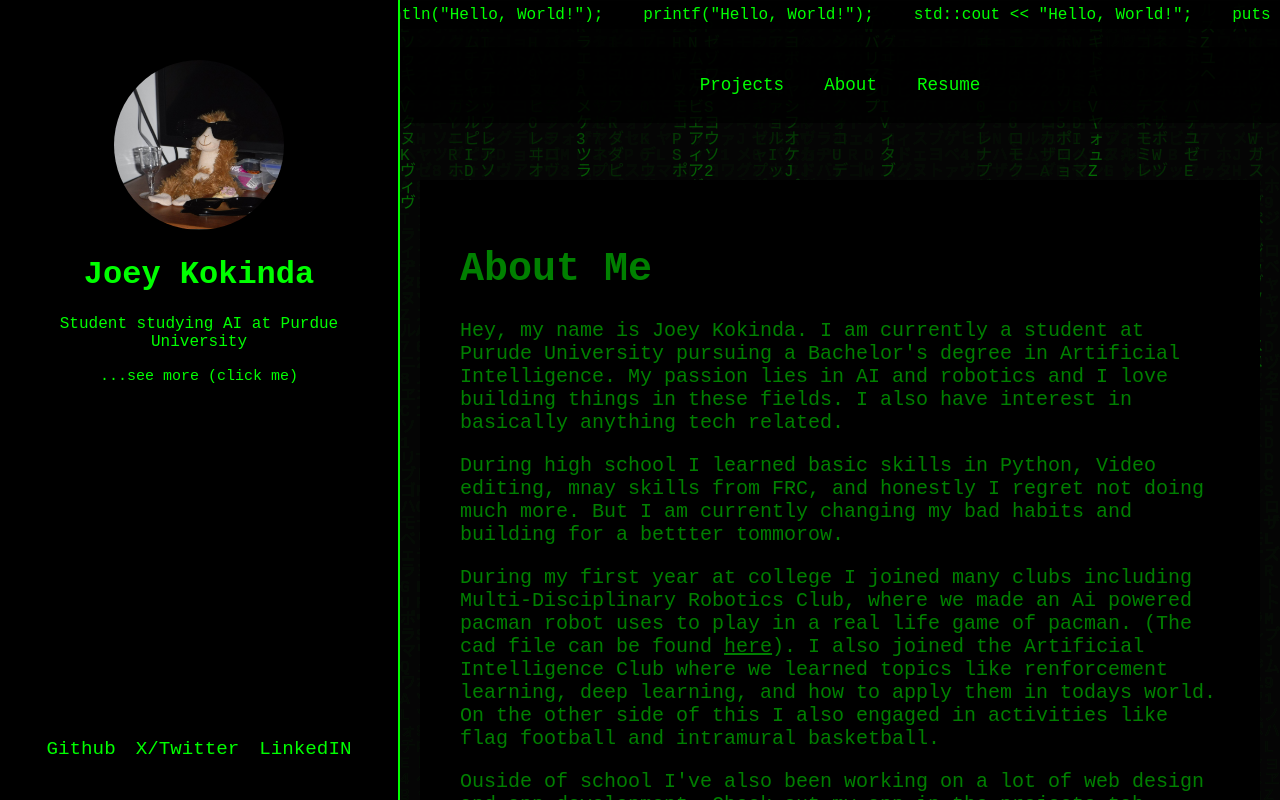
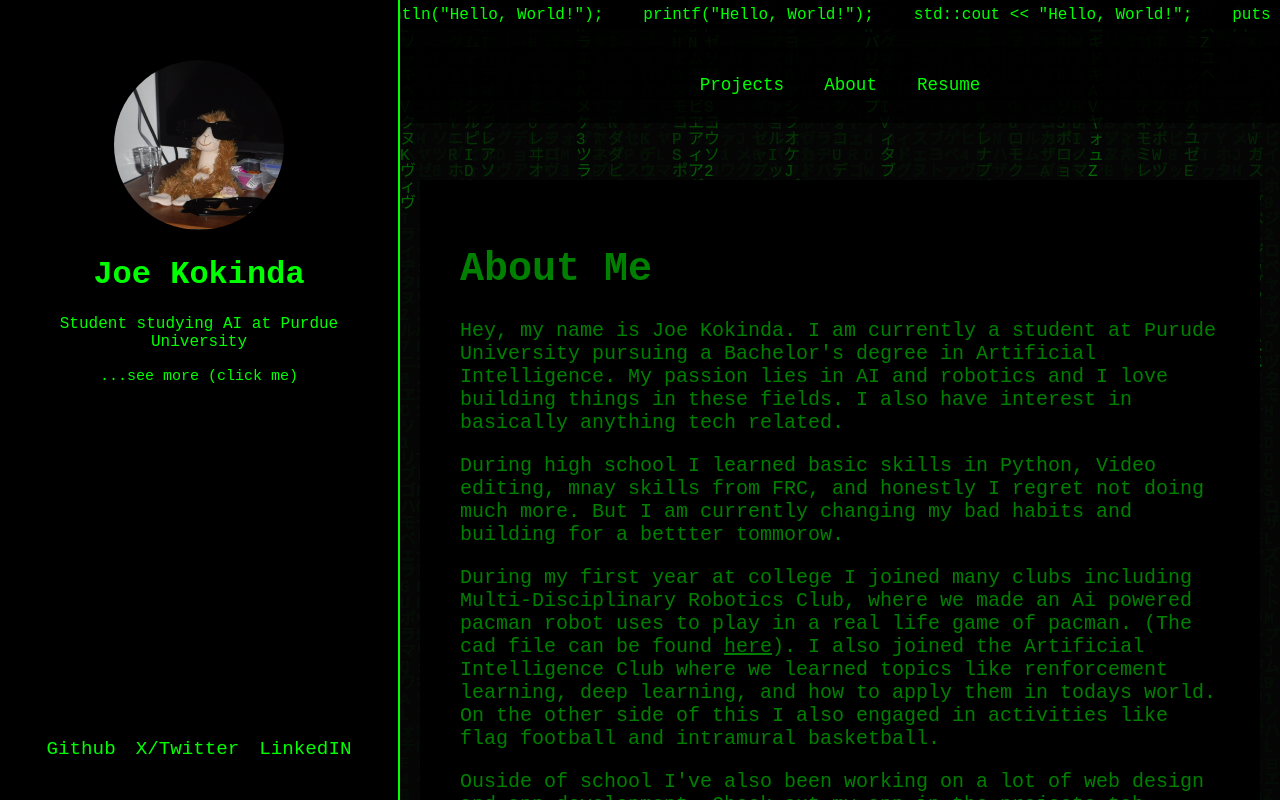
Before and after one commit to sp3ked/jkokweb, a React (Create React App) app: page /about in a window 1280 px wide. Built offline with nearby package versions, Linux system fonts and the light colour scheme.

Commit message:
joey to joe

```diff
--- a/public/index.html
+++ b/public/index.html
@@ -1,28 +1,28 @@
-<!doctype html>
+<!DOCTYPE html>
 <html lang="en">
   <head>
     <meta charset="utf-8" />
     <link rel="icon" type="image/png" href="%PUBLIC_URL%/pyras_flame.png" />
     <meta name="viewport" content="width=device-width, initial-scale=1" />
     <meta name="theme-color" content="#000000" />
-    <meta name="description" content="Personal website of Joey Kokinda" />
+    <meta name="description" content="Personal website of Joe Kokinda" />
     <meta
       name="keywords"
-      content="Joey Kokinda, Joe Kokinda, Joseph Kokinda, Kokinda, jkok, jkokinda, kokinda, joey k, joe k, joseph k"
+      content="Joe Kokinda, Joe Kokinda, Joseph Kokinda, Kokinda, jkok, jkokinda, kokinda, Joe k, joe k, joseph k"
     />
-    <meta property="og:title" content="Joey Kokinda's Website" />
+    <meta property="og:title" content="Joe Kokinda's Website" />
     <meta
       property="og:description"
-      content="Personal website of Joey Kokinda, an AI student at Purdue University"
+      content="Personal website of Joe Kokinda, an AI student at Purdue University"
     />
     <meta property="og:image" content="%PUBLIC_URL%/path-to-image.jpg" />
     <meta property="og:url" content="https://yourwebsite.com" />
     <meta property="og:type" content="website" />
     <meta name="twitter:card" content="summary_large_image" />
-    <meta name="twitter:title" content="Joey Kokinda's Website" />
+    <meta name="twitter:title" content="Joe Kokinda's Website" />
     <meta
       name="twitter:description"
-      content="Personal website of Joey Kokinda, an AI student at Purdue University"
+      content="Personal website of Joe Kokinda, an AI student at Purdue University"
     />
     <meta name="twitter:image" content="%PUBLIC_URL%/path-to-image.jpg" />
     <link rel="apple-touch-icon" href="%PUBLIC_URL%/logo192.png" />
--- a/src/Pages/about.jsx
+++ b/src/Pages/about.jsx
@@ -7,7 +7,7 @@ function About() {
       <div className="about-content">
         <h1 className="title">About Me</h1>
         <p>
-          Hey, my name is Joey Kokinda. I am currently a student at Purude
+          Hey, my name is Joe Kokinda. I am currently a student at Purude
           University pursuing a Bachelor's degree in Artificial Intelligence. My
           passion lies in AI and robotics and I love building things in these
           fields. I also have interest in basically anything tech related.
--- a/src/Pages/leftnav.jsx
+++ b/src/Pages/leftnav.jsx
@@ -9,7 +9,7 @@ function LeftNav() {
         <div className="circular--landscape">
           <img src={profilePic} alt="Profile" className="profile-pic" />
         </div>
-        <h1>Joey Kokinda</h1>
+        <h1>Joe Kokinda</h1>
         <p className="description">Student studying AI at Purdue University</p>
         <a href="/about" className="seemore">
           ...see more (click me)
--- a/src/Pages/mobilenav.jsx
+++ b/src/Pages/mobilenav.jsx
@@ -8,7 +8,7 @@ function MobileNav() {
       <div className="mobile-content">
         <img src={profilePic} alt="Profile" className="mobile-profile-pic" />
         <div className="mobile-info">
-          <h1>Joey Kokinda</h1>
+          <h1>Joe Kokinda</h1>
           <div className="mobile-links">
             <a
               href="https://github.com/sp3ked"
```
